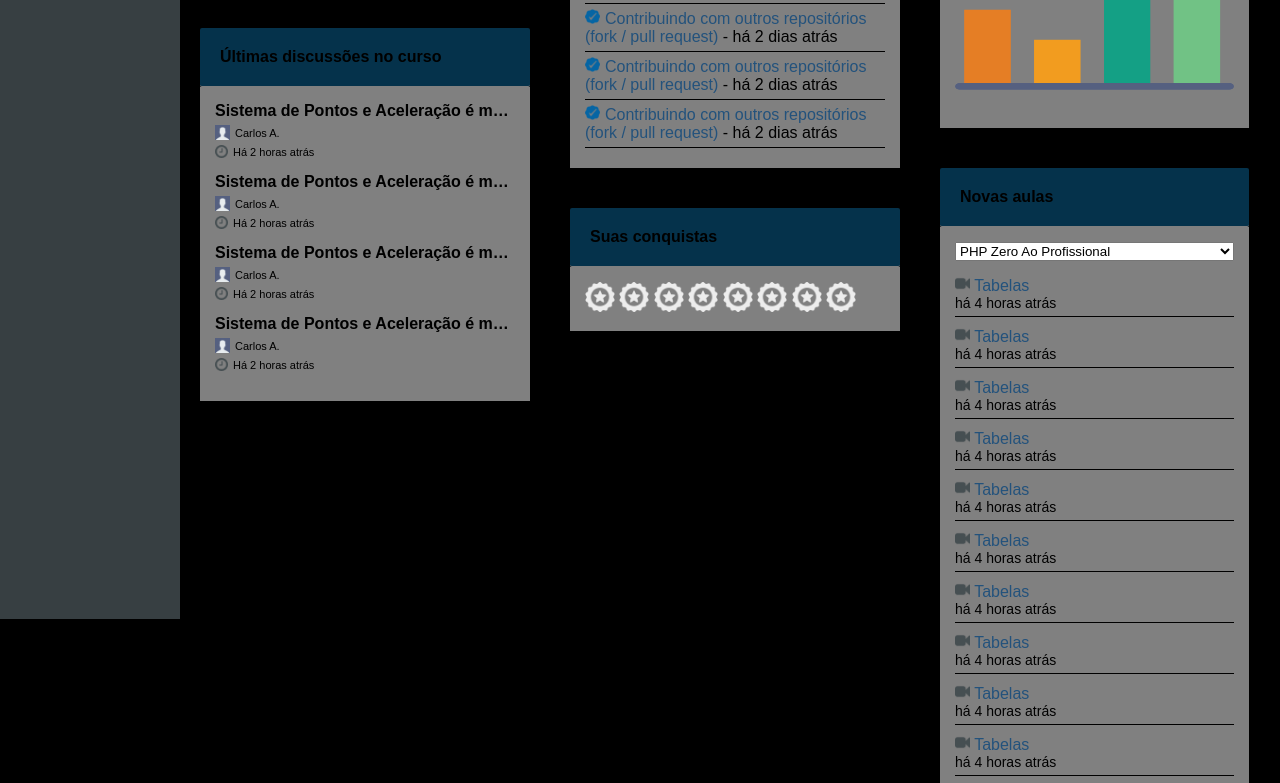
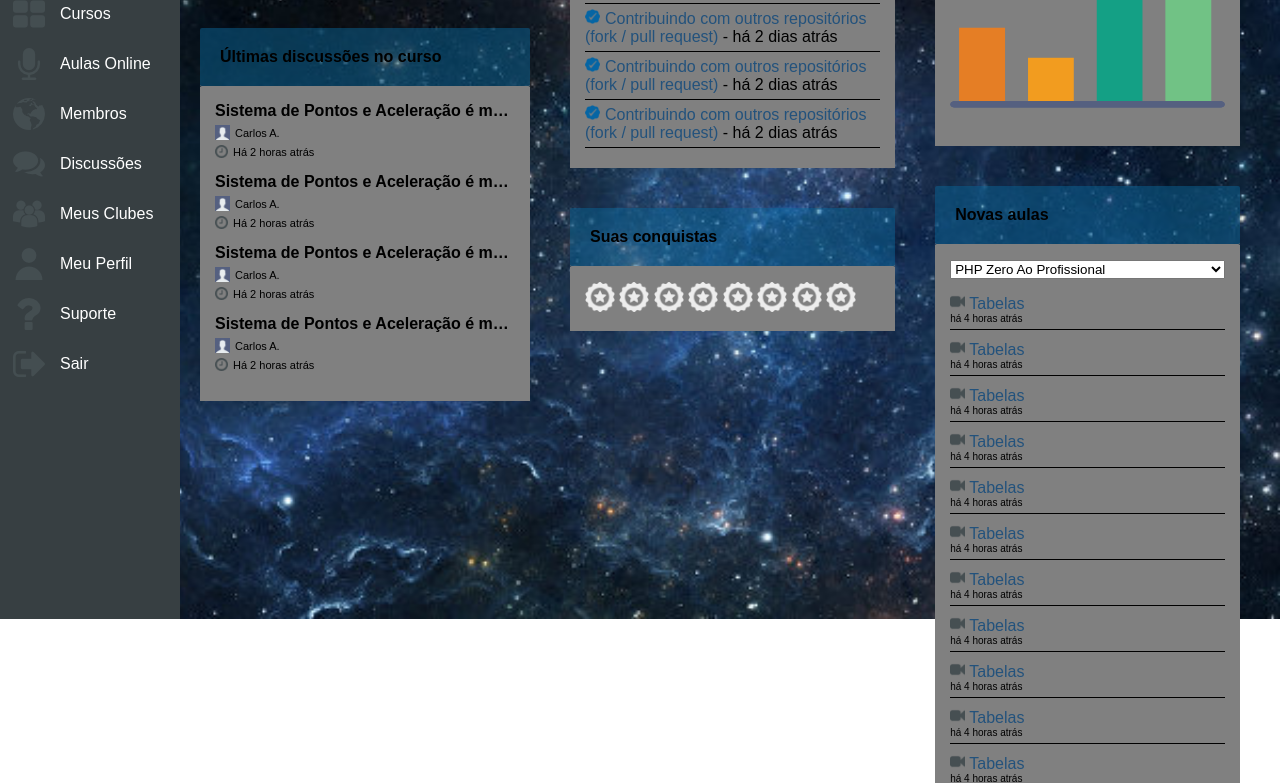
Before and after one commit to wisleyx/Layout-B7, a plain HTML site: page Index.html in a window 1280 px wide. Shown: the part 181-964 px from the top of the page. Drawn offline with Linux system fonts and the light colour scheme.

Commit message:
Atualizção 27/03/2018

```diff
--- a/Index.html
+++ b/Index.html
@@ -6,7 +6,7 @@
 </head>
 <body>
 <div class="left_area">
-	<!-- <div class="logo">
+	<div class="logo">
 		<img src="images/logo.png" border="0" width="35" height="39">
 	</div>
 
@@ -48,7 +48,7 @@
 			<div class="item_menu">
 				<img src="images/exit.png" border="0" width="" height=""> Sair
 			</div>
-	</nav> -->
+	</nav>
 </div>
 
 <div class="right_area">
@@ -278,6 +278,6 @@
 		</div>
 	</div>
   </div>
-</div>
+</div> -->
 </body>
 </html>
--- a/css/style.css
+++ b/css/style.css
@@ -2,21 +2,20 @@
 	font-family:arial;
 }
 body{
-	height:100vh;
 	margin:0;
 	padding:0;
-	background-color:#000;
-	/*background-image: url('../images/espaço2.jpg');*/
-    /*background-repeat: no-repeat;*/
-    /*background-attachment:scroll;*/
-    /*background-size:cover;*/
+	background-color:#fff;
+	background-image: url('../images/espaço2.jpg');
+    background-repeat: no-repeat;
+    background-attachment:scroll;
+    background-size:cover;
     display:flex;
 }
 
 
 .left_area{
 	width:180px;
-	height:100%;
+	height:100vh;
 	background-color:#373F42;
 
 }
@@ -96,11 +95,6 @@ nav{
 }
 
 .right1{
-	display:flex;
-	flex-direction:column;
-}
-
-.right2{
 	display:flex;
 	flex-direction:column;
 }
@@ -208,7 +202,8 @@ nav{
 }
 
 .date_aula{
-	font-size:14px;
+	font-size:10px;
 }
 
+
 /*pesquisar para que serve o overflow, text-flow e o white-space*/
```
